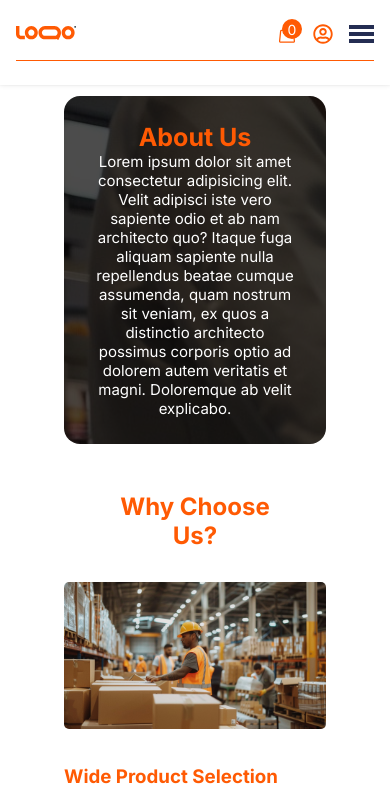
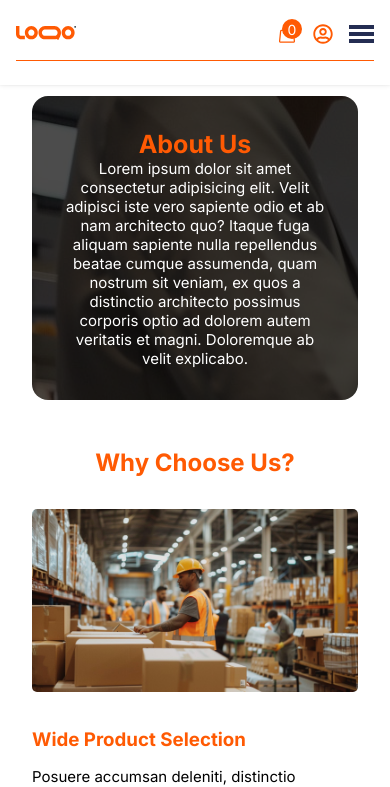
Before and after one commit to ruttogit/ecommerce, a React (Create React App) app: page /about in a window 390 px wide. Shown: the top 787 px of the page. Built offline with nearby package versions, Linux system fonts and the light colour scheme.

Commit message:
made changes on links

```diff
--- a/src/components/About/About.css
+++ b/src/components/About/About.css
@@ -91,6 +91,10 @@
 
 
 @media (max-width: 600px){
+
+    .about{
+        padding: 1rem 2rem;
+    }
     .about-us p{
         font-size: 15px;
     }
```
